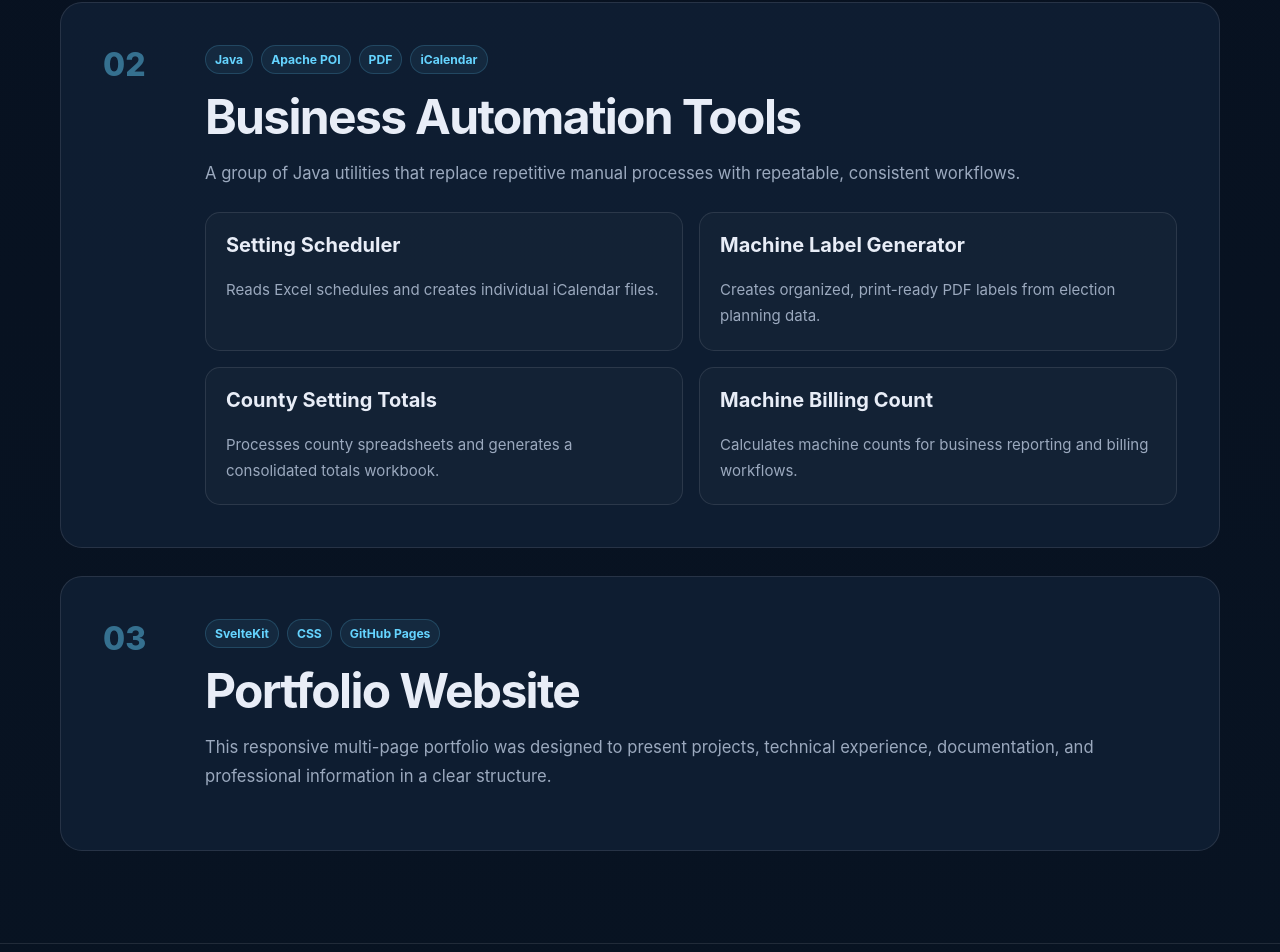
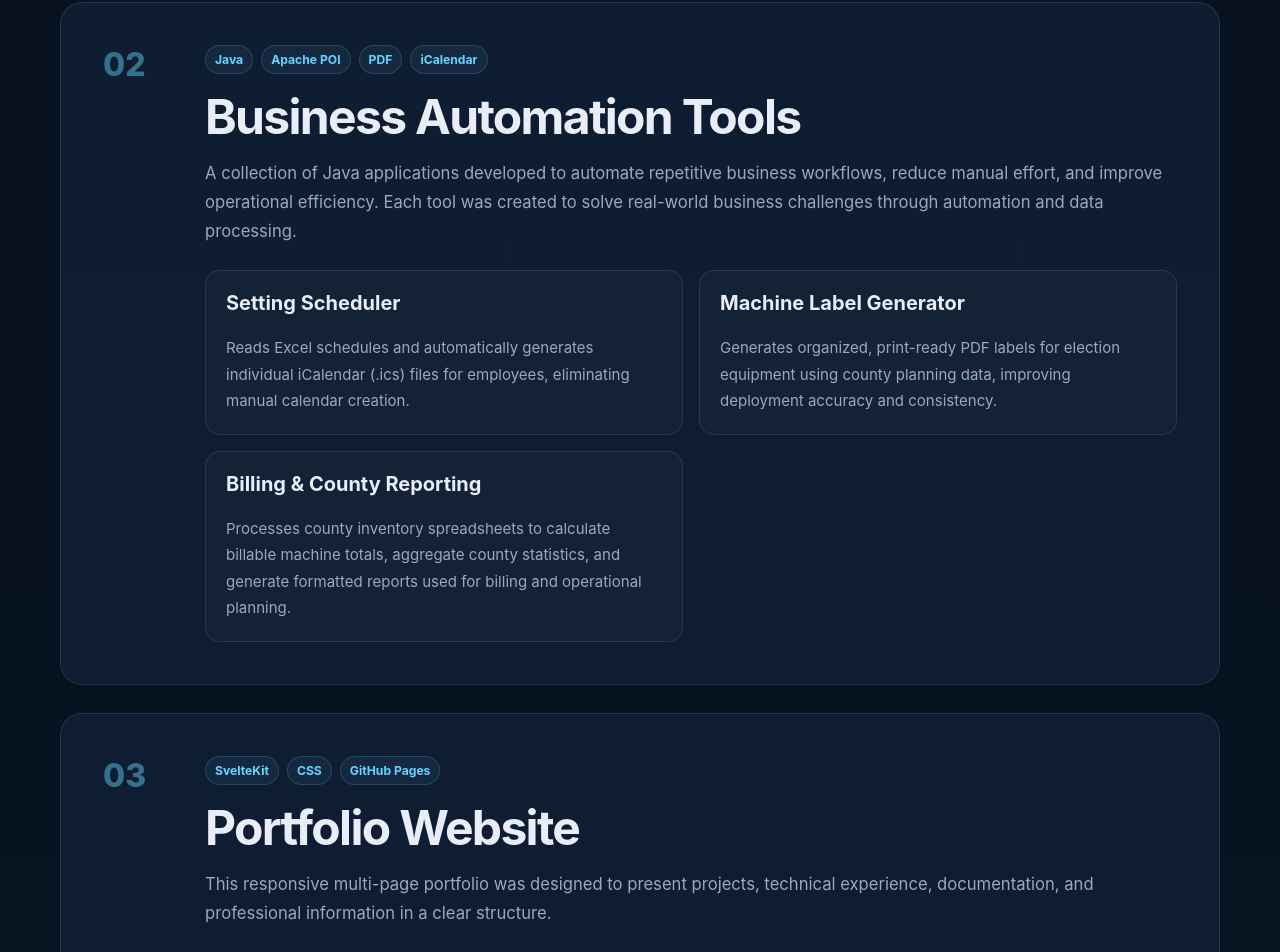
Before and after one commit to bgabr001/bgabr001-BrennenGabriel.github.io, a SvelteKit app: page /projects in a window 1280 px wide. Shown: the part 1187-2139 px from the top of the page. Built offline with nearby package versions, Linux system fonts and the light colour scheme.

Commit message:
updated the projects

```diff
--- a/src/routes/projects/+page.svelte
+++ b/src/routes/projects/+page.svelte
@@ -50,27 +50,39 @@
 			<div class="project-meta">
 				<span>Java</span><span>Apache POI</span><span>PDF</span><span>iCalendar</span>
 			</div>
+
 			<h2>Business Automation Tools</h2>
+
 			<p>
-					A group of Java utilities that replace repetitive manual processes with repeatable,
-					consistent workflows.
+				A collection of Java applications developed to automate repetitive business workflows,
+				reduce manual effort, and improve operational efficiency. Each tool was created to solve
+				real-world business challenges through automation and data processing.
 			</p>
+
 			<div class="mini-project-grid">
 				<div>
 					<h3>Setting Scheduler</h3>
-						<p>Reads Excel schedules and creates individual iCalendar files.</p>
+					<p>
+						Reads Excel schedules and automatically generates individual iCalendar (.ics) files
+						for employees, eliminating manual calendar creation.
+					</p>
 				</div>
+
 				<div>
 					<h3>Machine Label Generator</h3>
-						<p>Creates organized, print-ready PDF labels from election planning data.</p>
+					<p>
+						Generates organized, print-ready PDF labels for election equipment using county
+						planning data, improving deployment accuracy and consistency.
+					</p>
 				</div>
+
 				<div>
-						<h3>County Setting Totals</h3>
-						<p>Processes county spreadsheets and generates a consolidated totals workbook.</p>
-					</div>
-					<div>
-						<h3>Machine Billing Count</h3>
-						<p>Calculates machine counts for business reporting and billing workflows.</p>
+					<h3>Billing &amp; County Reporting</h3>
+					<p>
+						Processes county inventory spreadsheets to calculate billable machine totals,
+						aggregate county statistics, and generate formatted reports used for billing and
+						operational planning.
+					</p>
 				</div>
 			</div>
 		</div>
```
Also changed, not shown: src/routes/projects/automation/+page.svelte (added), src/routes/projects/automation/Billing-and-county-reporting/+page.svelte (added), src/routes/projects/automation/machine-label-generator/+page.svelte (added), src/routes/projects/automation/setting-scheduler/+page.svelte (added), src/routes/projects/portfolio-website/+page.svelte (added). Lines whose indentation alone changed are shown as unchanged.
